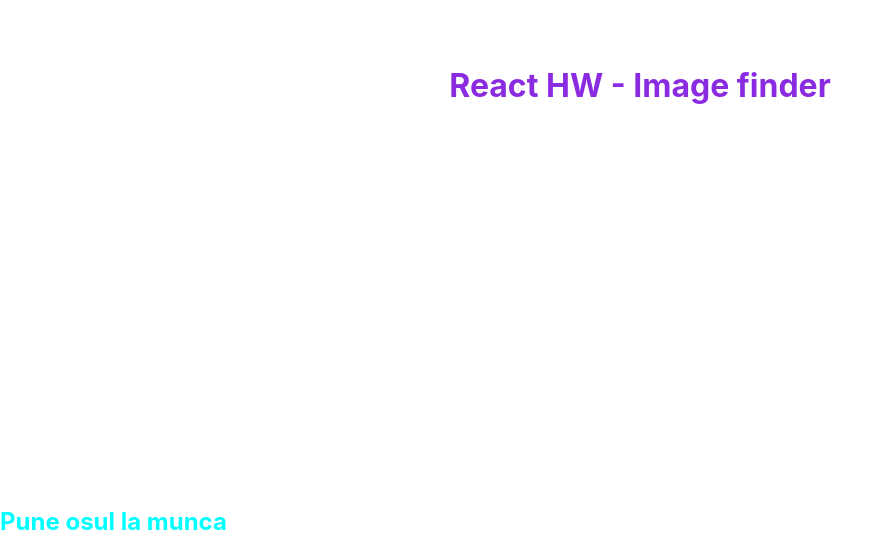
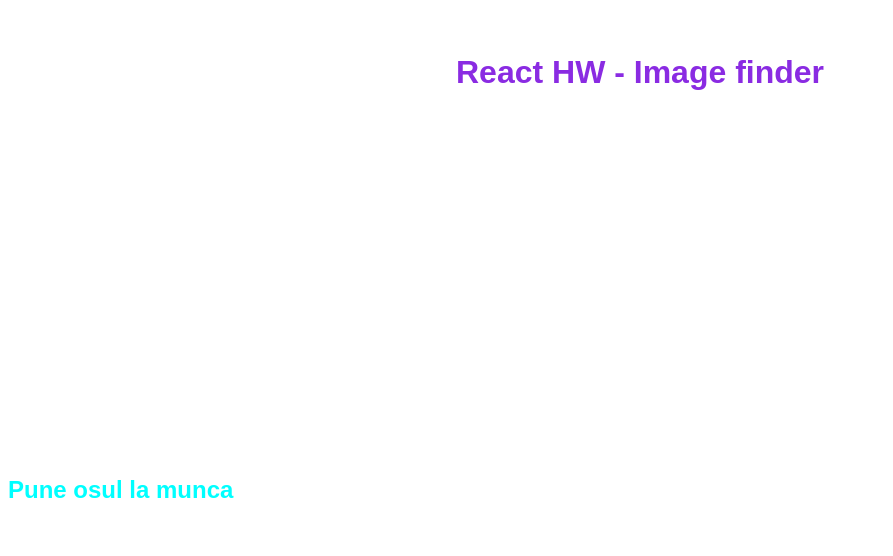
Before and after one commit to Schlenge/goit-react-hw-03-image-finder, a React (Create React App) app: page / in a window 1280 px wide. Shown: the part 336-892 px from the top of the page, without its empty margins (0-893 px from the left). After the commit the page ends 852 px from the top, so only its background shows below. Built offline with nearby package versions, Linux system fonts and the light colour scheme.

Commit message:
commit 4

```diff
--- a/src/components/App.module.css
+++ b/src/components/App.module.css
@@ -9,4 +9,5 @@
 
 .subtitle {
   color: aqua;
+  display: flex;
 }
--- a/src/index.css
+++ b/src/index.css
@@ -1,15 +1,28 @@
-@import-normalize; /* bring in normalize.css styles */
+@import-normalize;
 
 body {
-  margin: 0;
-  font-family: -apple-system, BlinkMacSystemFont, 'Segoe UI', 'Roboto', 'Oxygen',
-    'Ubuntu', 'Cantarell', 'Fira Sans', 'Droid Sans', 'Helvetica Neue',
-    sans-serif;
-  -webkit-font-smoothing: antialiased;
-  -moz-osx-font-smoothing: grayscale;
+  font-family: sans-serif;
+  line-height: 1.5;
 }
 
-code {
-  font-family: source-code-pro, Menlo, Monaco, Consolas, 'Courier New',
-    monospace;
+h1,
+h2,
+h3,
+h4,
+h5,
+h6,
+p {
+  margin: 0;
 }
+
+ul,
+ol {
+  margin: 0;
+  padding: 0;
+}
+
+img {
+  display: block;
+  max-width: 100%;
+  height: auto;
+}
```
